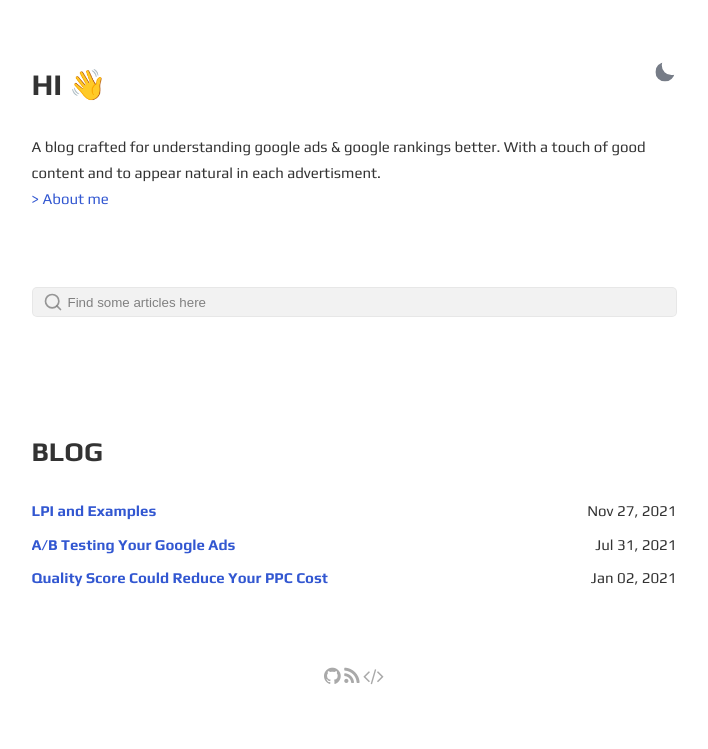
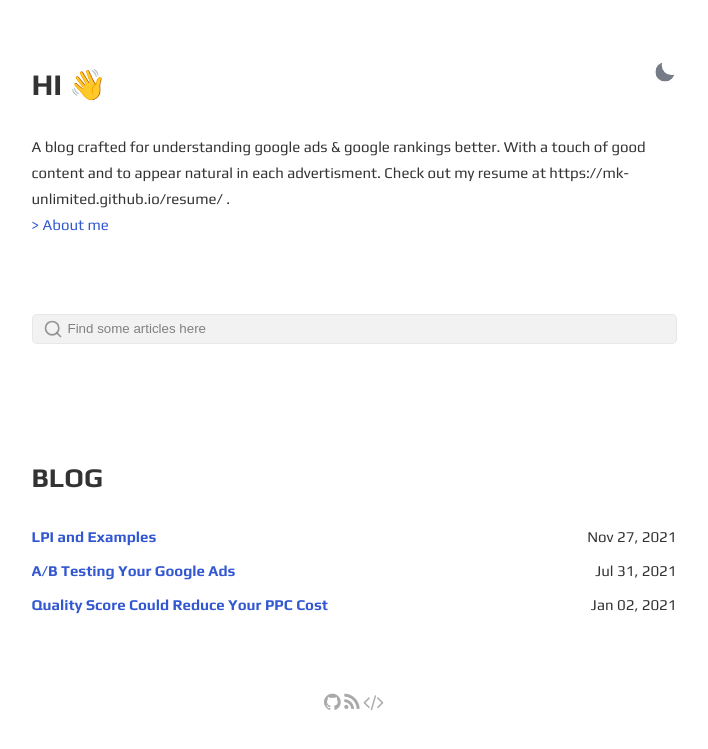
Before and after one commit to mk-unlimited/me, a Jekyll site: the page built from index.html, in a window 1280 px wide. Shown: the top 749 px of the page, without its empty margins (286-994 px from the left). Built offline with Jekyll 4.4.1, drawn with Linux system fonts in a browser that asks for light colours.

Commit message:
Update _config.yml

```diff
--- a/_config.yml
+++ b/_config.yml
@@ -1,7 +1,7 @@
 site: Mark Kumar
 title: Mark Kumar
 greetings: Hi 👋
-description: A blog crafted for understanding google ads & google rankings better. With a touch of good content and to appear natural in each advertisment.
+description: A blog crafted for understanding google ads & google rankings better. With a touch of good content and to appear natural in each advertisment. Check out my resume at  https://mk-unlimited.github.io/resume/ .
 lang: en-US
 timezone:  Europe/Rome
 repo:
```
